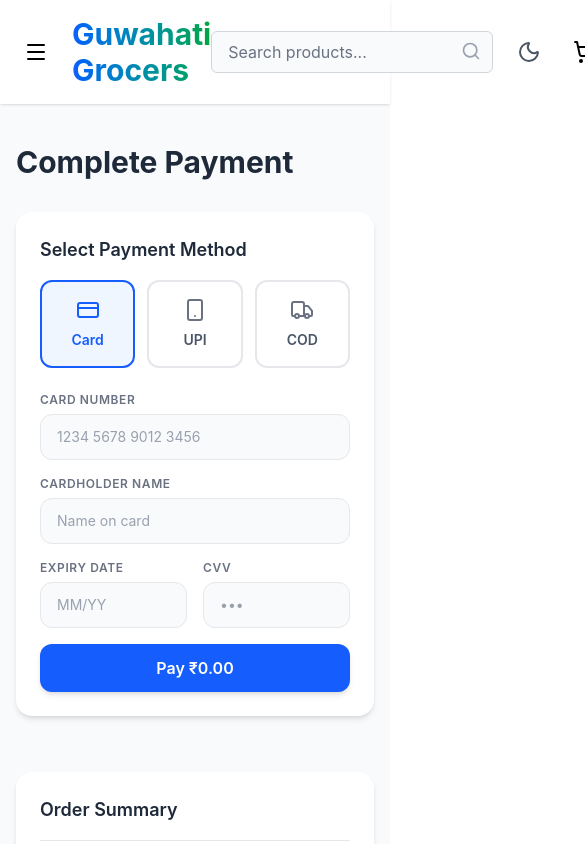
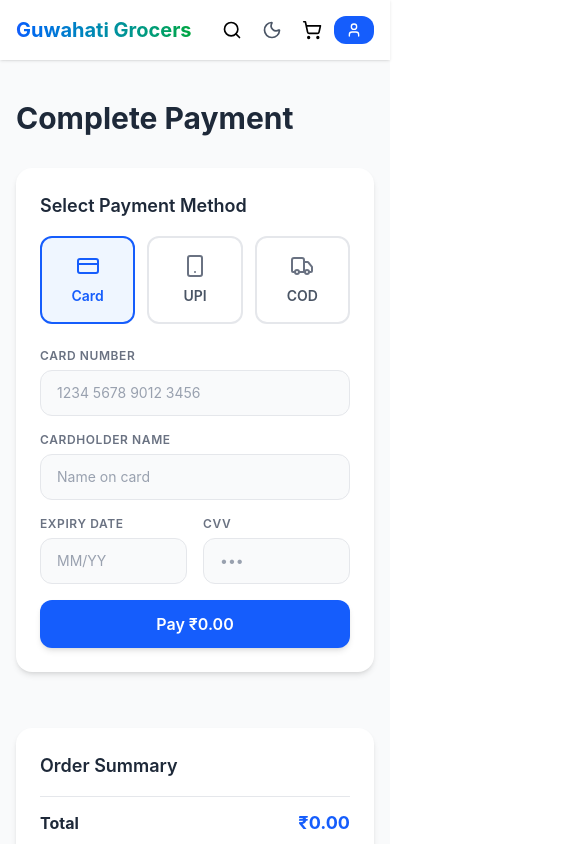
Before and after one commit to Arnab-Kashyap/Guwahati-grocers, a React (Vite) app in the folder Frontend/: page /payment in a window 390 px wide. Shown: the top 844 px of the page, 585 px wide, since content can reach past the window. Built offline with nearby package versions, Linux system fonts and the light colour scheme.

Commit message:
ui improvements

```diff
--- a/Frontend/src/components/Header.jsx
+++ b/Frontend/src/components/Header.jsx
@@ -1,11 +1,12 @@
 import { useState } from "react";
-import { ShoppingCart, Menu, Search, Moon, Sun, User, LogOut, ChevronDown } from "lucide-react";
+import { ShoppingCart, Search, Moon, Sun, User, LogOut, ChevronDown } from "lucide-react";
 import { useCart } from "../context/CartContext";
 import { useNavigate } from "react-router-dom";
 
-const Header = ({ searchQuery, setSearchQuery, isDarkMode, toggleDarkMode, isMenuOpen, setIsMenuOpen }) => {
+const Header = ({ searchQuery, setSearchQuery, isDarkMode, toggleDarkMode }) => {
   const { cart, setIsCartOpen } = useCart();
   const [showProfile, setShowProfile] = useState(false);
+  const [showSearch, setShowSearch] = useState(false);
   const navigate = useNavigate();
 
   const user = JSON.parse(localStorage.getItem("user") || "null");
@@ -22,24 +23,15 @@ const Header = ({ searchQuery, setSearchQuery, isDarkMode, toggleDarkMode, isMen
         isDarkMode ? "bg-gray-800/95" : "bg-white/95"
       }`}
     >
-      <div className="max-w-7xl mx-auto px-4 py-4 flex items-center justify-between">
-        <div className="flex items-center space-x-4">
-          <button
-            onClick={() => setIsMenuOpen(!isMenuOpen)}
-            className={`p-2 rounded-md transition-colors duration-300 lg:hidden ${
-              isDarkMode ? "hover:bg-gray-700" : "hover:bg-gray-100"
-            }`}
-            aria-label="Toggle menu"
+      <div className="max-w-7xl mx-auto px-4 py-3 flex items-center justify-between gap-2">
+        <h1
+          onClick={() => navigate("/")}
+          className="text-xl md:text-3xl font-bold bg-gradient-to-r from-blue-600 to-green-600 bg-clip-text text-transparent cursor-pointer hover:scale-105 transition-transform whitespace-nowrap"
         >
-            <Menu className="h-6 w-6" />
-          </button>
-          <h1 className="text-3xl font-bold bg-gradient-to-r from-blue-600 to-green-600 bg-clip-text text-transparent cursor-pointer hover:scale-105 transition-transform">
           Guwahati Grocers
         </h1>
-        </div>
 
-        <div className="flex items-center space-x-4">
-          <div className="relative">
+        <div className="hidden md:flex relative">
           <input
             type="search"
             placeholder="Search products..."
@@ -50,37 +42,30 @@ const Header = ({ searchQuery, setSearchQuery, isDarkMode, toggleDarkMode, isMen
             }`}
             value={searchQuery}
             onChange={(e) => setSearchQuery(e.target.value)}
-              aria-label="Search products"
           />
-            <Search
-              className={`absolute right-3 top-2.5 h-5 w-5 ${
-                isDarkMode ? "text-gray-300" : "text-gray-400"
-              }`}
-            />
+          <Search className={`absolute right-3 top-2.5 h-5 w-5 ${isDarkMode ? "text-gray-300" : "text-gray-400"}`} />
         </div>
+
+        <div className="flex items-center gap-1 md:gap-3">
+          <button
+            onClick={() => setShowSearch(!showSearch)}
+            className={`p-2 rounded-md md:hidden transition-all duration-300 ${isDarkMode ? "hover:bg-gray-700" : "hover:bg-gray-100"}`}
+          >
+            <Search className="h-5 w-5" />
+          </button>
 
           <button
             onClick={toggleDarkMode}
-            className={`p-2 rounded-md transition-all duration-300 hover:scale-110 ${
-              isDarkMode ? "hover:bg-gray-700" : "hover:bg-gray-100"
-            }`}
-            aria-label="Toggle dark mode"
+            className={`p-2 rounded-md transition-all duration-300 hover:scale-110 ${isDarkMode ? "hover:bg-gray-700" : "hover:bg-gray-100"}`}
           >
-            {isDarkMode ? (
-              <Sun className="h-6 w-6 text-yellow-400" />
-            ) : (
-              <Moon className="h-6 w-6 text-gray-600" />
-            )}
+            {isDarkMode ? <Sun className="h-5 w-5 text-yellow-400" /> : <Moon className="h-5 w-5 text-gray-600" />}
           </button>
 
           <button
             onClick={() => setIsCartOpen(true)}
-            className={`p-2 rounded-md relative transition-all duration-300 hover:scale-110 ${
-              isDarkMode ? "hover:bg-gray-700" : "hover:bg-gray-100"
-            }`}
-            aria-label="Shopping cart"
+            className={`p-2 rounded-md relative transition-all duration-300 hover:scale-110 ${isDarkMode ? "hover:bg-gray-700" : "hover:bg-gray-100"}`}
           >
-            <ShoppingCart className="h-6 w-6" />
+            <ShoppingCart className="h-5 w-5" />
             {cart.length > 0 && (
               <span className="absolute -top-1 -right-1 bg-red-500 text-white text-xs rounded-full h-5 w-5 flex items-center justify-center animate-pulse">
                 {cart.length}
@@ -92,17 +77,15 @@ const Header = ({ searchQuery, setSearchQuery, isDarkMode, toggleDarkMode, isMen
             <div className="relative">
               <button
                 onClick={() => setShowProfile(!showProfile)}
-                className={`flex items-center gap-2 px-3 py-2 rounded-xl transition-all duration-300 ${
-                  isDarkMode ? "hover:bg-gray-700" : "hover:bg-gray-100"
-                }`}
+                className={`flex items-center gap-1 px-2 py-1.5 rounded-xl transition-all duration-300 ${isDarkMode ? "hover:bg-gray-700" : "hover:bg-gray-100"}`}
               >
-                <div className="w-8 h-8 rounded-full bg-gradient-to-r from-blue-600 to-green-500 flex items-center justify-center text-white font-bold text-sm">
+                <div className="w-7 h-7 rounded-full bg-gradient-to-r from-blue-600 to-green-500 flex items-center justify-center text-white font-bold text-xs">
                   {user.name?.charAt(0).toUpperCase()}
                 </div>
                 <span className={`text-sm font-medium hidden md:block ${isDarkMode ? "text-white" : "text-gray-700"}`}>
                   {user.name}
                 </span>
-                <ChevronDown className={`h-4 w-4 ${isDarkMode ? "text-gray-400" : "text-gray-500"}`} />
+                <ChevronDown className={`h-3 w-3 ${isDarkMode ? "text-gray-400" : "text-gray-500"}`} />
               </button>
 
               {showProfile && (
@@ -122,7 +105,6 @@ const Header = ({ searchQuery, setSearchQuery, isDarkMode, toggleDarkMode, isMen
                       </p>
                     </div>
                   </div>
-
                   <button
                     onClick={handleLogout}
                     className="w-full flex items-center gap-2 px-3 py-2 rounded-xl text-red-500 hover:bg-red-50 transition-colors duration-200 text-sm font-medium"
@@ -136,14 +118,31 @@ const Header = ({ searchQuery, setSearchQuery, isDarkMode, toggleDarkMode, isMen
           ) : (
             <button
               onClick={() => navigate("/login")}
-              className="flex items-center gap-2 px-4 py-2 bg-blue-600 text-white rounded-xl text-sm font-semibold hover:bg-blue-700 transition-all duration-300"
+              className="flex items-center gap-1 px-3 py-1.5 bg-blue-600 text-white rounded-xl text-sm font-semibold hover:bg-blue-700 transition-all duration-300"
             >
               <User className="h-4 w-4" />
-              Sign In
+              <span className="hidden md:block">Sign In</span>
             </button>
           )}
         </div>
       </div>
+
+      {showSearch && (
+        <div className={`px-4 pb-3 md:hidden ${isDarkMode ? "bg-gray-800" : "bg-white"}`}>
+          <div className="relative">
+            <input
+              type="search"
+              placeholder="Search products..."
+              className={`w-full px-4 py-2 rounded-md border focus:outline-none focus:ring-2 focus:ring-blue-400 ${
+                isDarkMode ? "border-gray-600 bg-gray-700 text-white placeholder-gray-300" : "border-gray-300 bg-gray-50 text-black"
+              }`}
+              value={searchQuery}
+              onChange={(e) => setSearchQuery(e.target.value)}
+            />
+            <Search className={`absolute right-3 top-2.5 h-5 w-5 ${isDarkMode ? "text-gray-300" : "text-gray-400"}`} />
+          </div>
+        </div>
+      )}
     </header>
   );
 };
```
Lines whose indentation alone changed are shown as unchanged.
